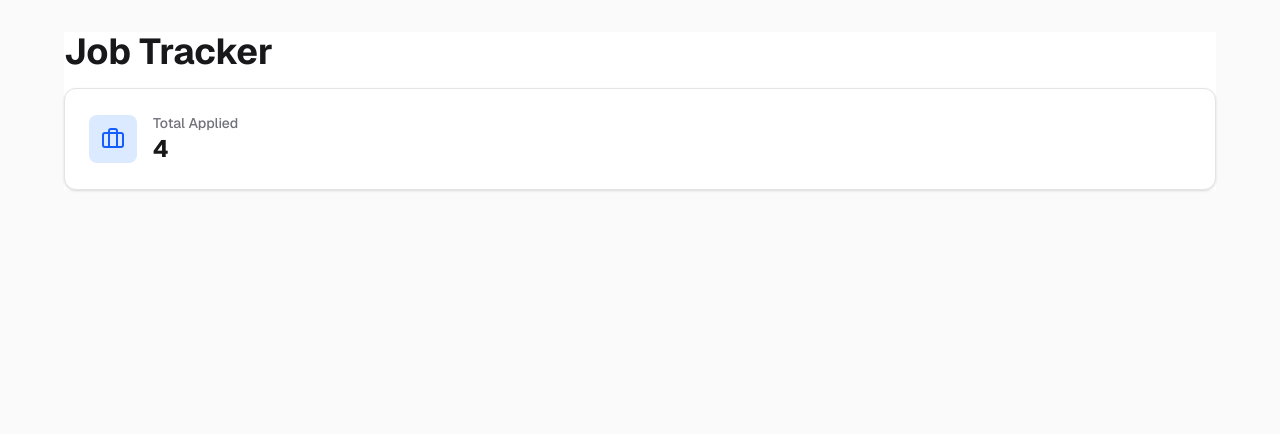
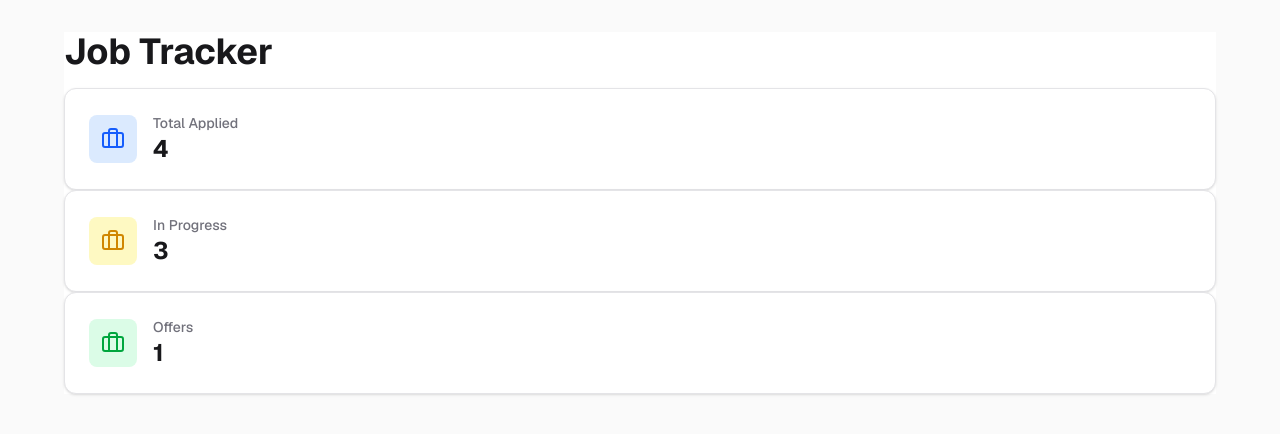
Before and after one commit to Mamoon794/Application-Tracker, a Next.js app in the folder job-tracker/: page / in a window 1280 px wide. Shown: the top 434 px of the page. Built offline with nearby package versions, Linux system fonts and the light colour scheme.

Commit message:
Added Offers, InProgress and TOtal Applied tabs

```diff
--- a/job-tracker/src/app/page.tsx
+++ b/job-tracker/src/app/page.tsx
@@ -12,6 +12,9 @@ export default function Home() {
   ]
 
   const totalApplied = jobs.length;
+  const inProgress = jobs.filter(job => job.status !== "Rejected").length;
+  const offers = jobs.filter(job => job.status === "Offer").length;
+
 
   return (
     <div className="min-h-screen bg-zinc-50 font-sans text-zinc-900 dark:bg-zinc-950 dark:text-zinc-100 p-4 md:p-8">
@@ -24,6 +27,8 @@ export default function Home() {
         {/* Status Card */}
         <div>
           <JobStatusCard title="Total Applied" value={totalApplied} icon={<Briefcase />} color="blue"/>
+          <JobStatusCard title="In Progress" value={inProgress} icon={<Briefcase />} color="yellow" />
+          <JobStatusCard title="Offers" value={offers} icon={<Briefcase />} color="green"/>
         </div>
 
         {/* Search Bar */}
```
